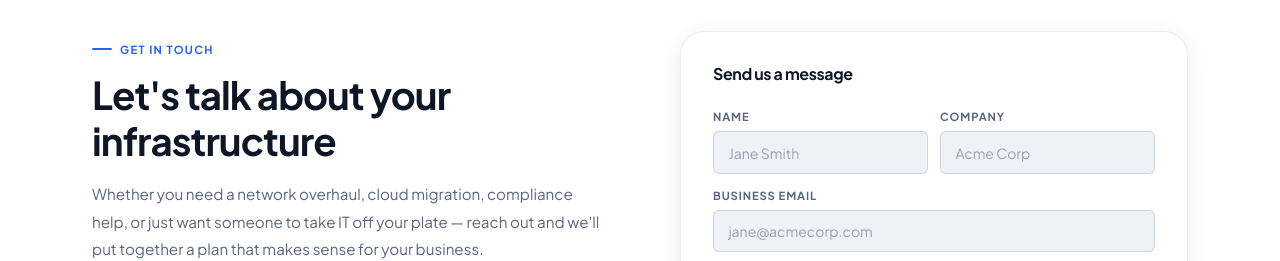
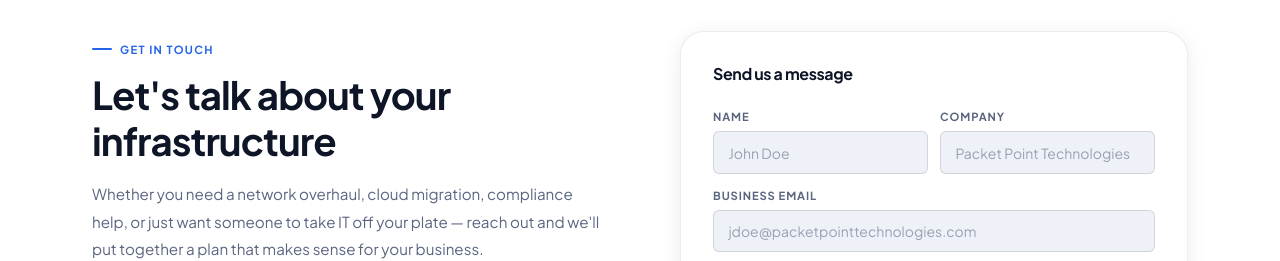
Before and after one commit to GrumpyMonkeyLLC/PacketPointTech-WEBSITE, a plain HTML site: page index.html in a window 1280 px wide. Shown: the part 4840-5101 px from the top of the page. Drawn offline with Linux system fonts and the light colour scheme.

Commit message:
updated contact form to be more personal

```diff
--- a/index.html
+++ b/index.html
@@ -393,16 +393,16 @@
         <div class="form-row">
           <div class="form-group">
             <label for="name">Name</label>
-            <input type="text" id="name" placeholder="Jane Smith">
+            <input type="text" id="name" placeholder="John Doe">
           </div>
           <div class="form-group">
             <label for="company">Company</label>
-            <input type="text" id="company" placeholder="Acme Corp">
+            <input type="text" id="company" placeholder="Packet Point Technologies">
           </div>
         </div>
         <div class="form-group">
           <label for="email">Business Email</label>
-          <input type="email" id="email" placeholder="jane@acmecorp.com">
+          <input type="email" id="email" placeholder="jdoe@packetpointtechnologies.com">
         </div>
         <div class="form-group">
           <label for="service">What do you need help with?</label>
```
